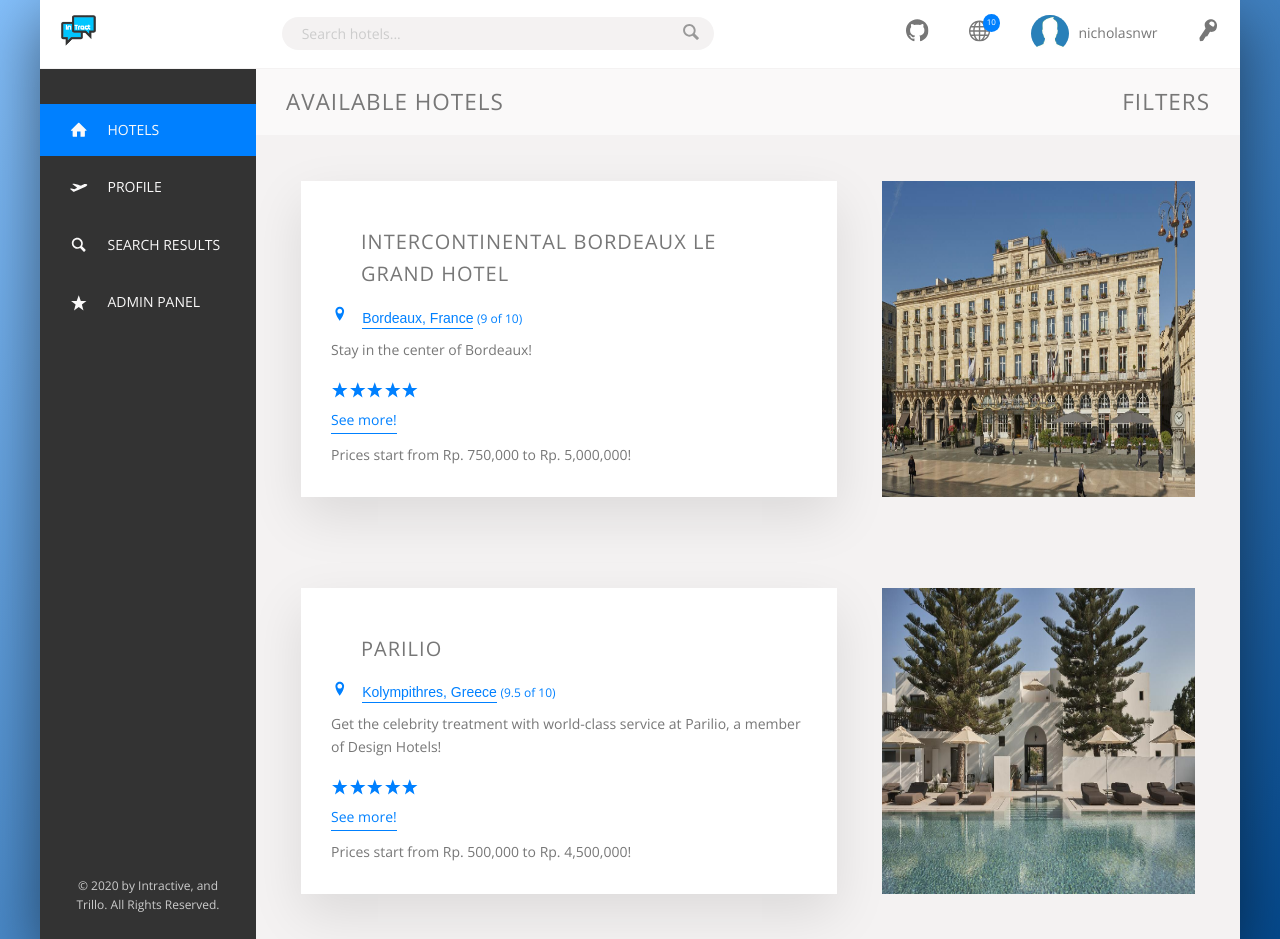
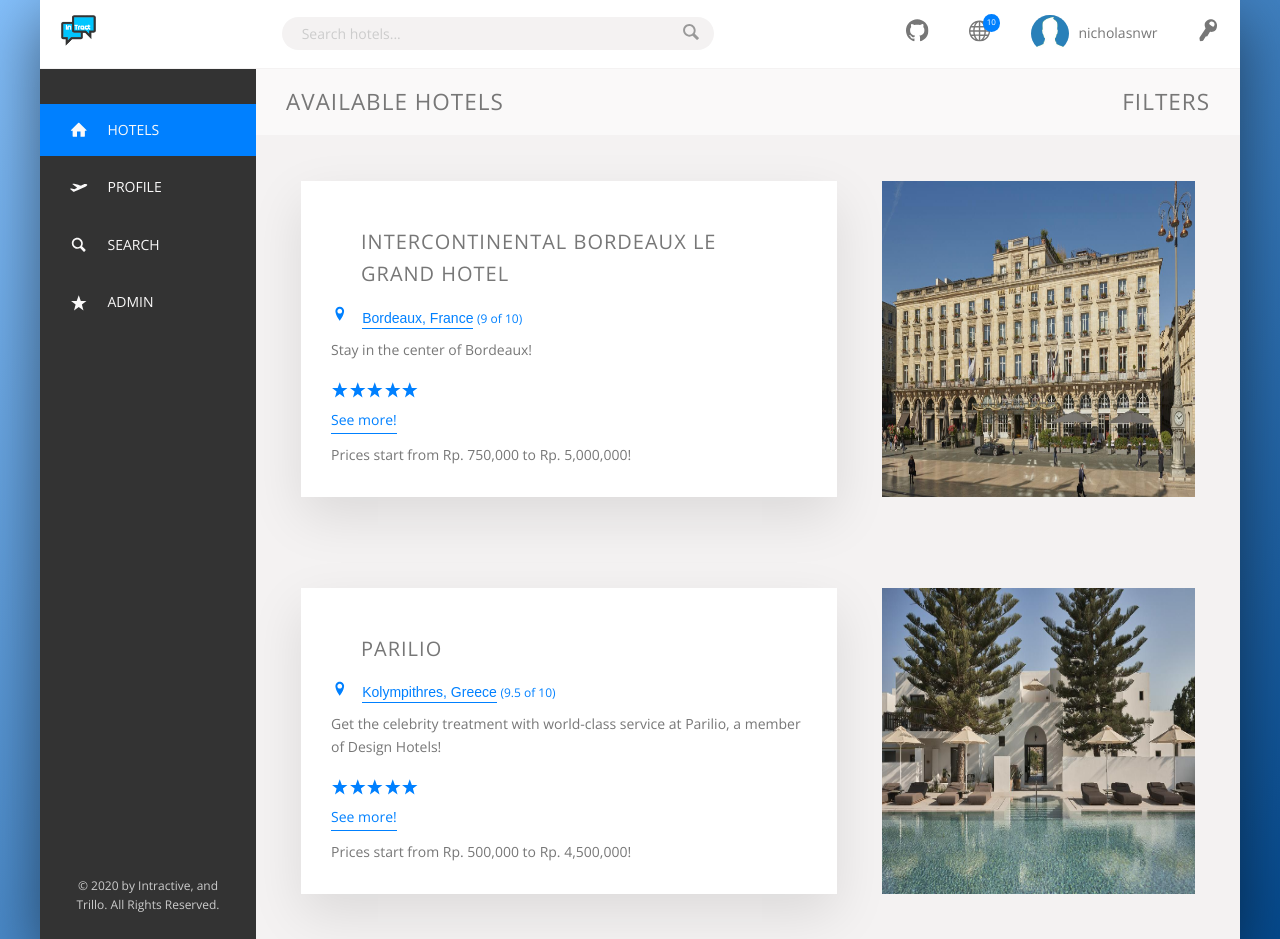
Before and after one commit to lauslim12/intract-hotel-system, a CodeIgniter app: page /Intractive/dashboard in a window 1280 px wide. Shown: the part 81-1020 px from the top of the page. Run offline with CodeIgniter, Linux system fonts and the light colour scheme; a user stored in the database is signed in; data comes from the database, SQL or seed files in the repository; some libraries are stand-ins or nearby versions.

Commit message:
Changed some of the navigation names to be more short, and more reseponsive.

```diff
--- a/application/views/templates/sidebar.php
+++ b/application/views/templates/sidebar.php
@@ -46,7 +46,7 @@
         <svg class="side-nav__icon">
           <use xlink:href="<?php echo base_url() . "/assets/images/svg/sprite.svg#icon-magnifying-glass"; ?>"></use>
         </svg>
-        <span>Search Results</span>
+        <span>Search</span>
       </a>
     </li>
 
@@ -58,7 +58,7 @@
         <svg class="side-nav__icon">
           <use xlink:href="<?php echo base_url() . "/assets/images/svg/sprite.svg#icon-star"; ?>"></use>
         </svg>
-        <span>Admin Panel</span>
+        <span>Admin</span>
       </a>
     </li>
     <?php
```
